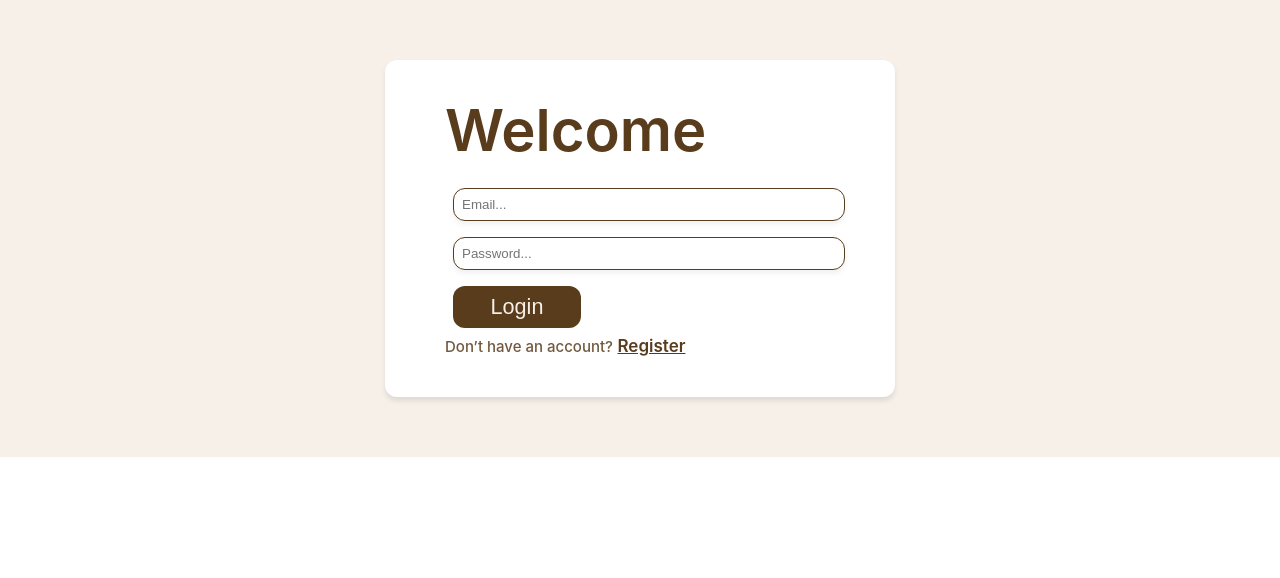
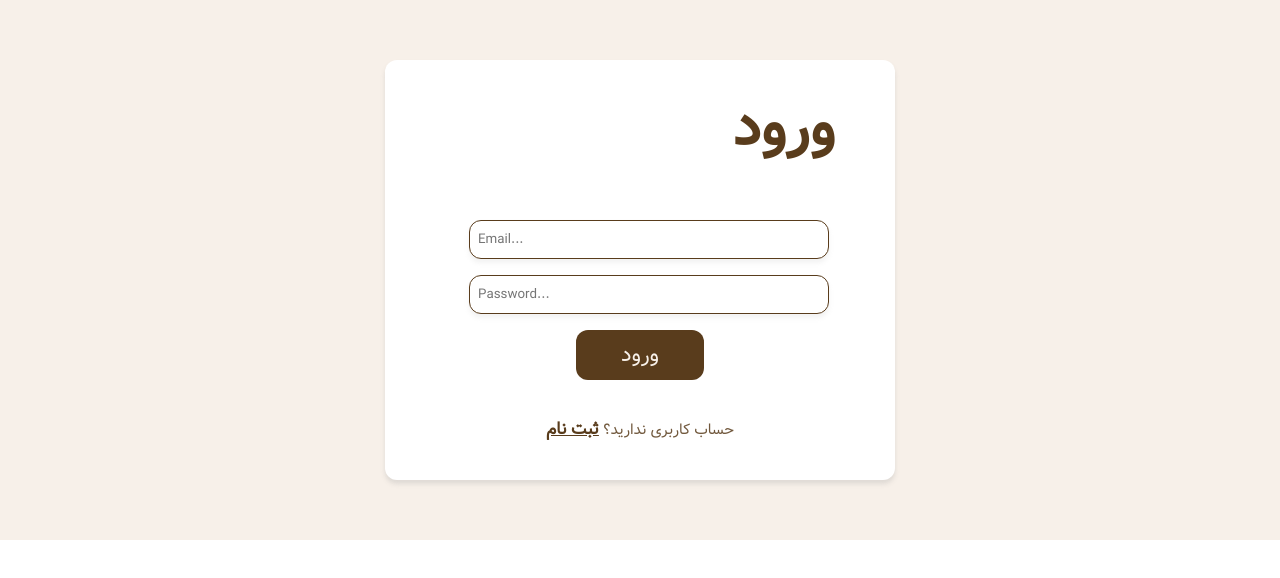
Before and after one commit to alirezanaserinia/project-front-dbrg, a React (Create React App) app: page /login in a window 1280 px wide. Shown: the top 578 px of the page. Built offline with nearby package versions, Linux system fonts and the light colour scheme.

Commit message:
login & reg persian corrected

```diff
--- /dev/null
+++ b/public/index.css
@@ -0,0 +1,8 @@
+@font-face {
+    font-family: 'Vazir-FD';
+    src: url('./fonts/Vazir.woff');
+}
+
+body *{
+    font-family: 'Vazir-FD';
+}
--- a/public/index.html
+++ b/public/index.html
@@ -1,9 +1,9 @@
 <!DOCTYPE html>
 <html lang="en">
   <head>
+    <link rel="stylesheet" href="./index.css">
     <meta charset="utf-8" />
     <meta name="viewport" content="width=device-width, initial-scale=1" />
-
     <title>DBRG App</title>
   </head>
     <body>
--- a/src/components/Login_Register/Login.jsx
+++ b/src/components/Login_Register/Login.jsx
@@ -137,12 +137,12 @@ const Login = () => {
             <div className="login_register_main">
                 <div className="login_register">
                     <div className="login_register_welcome_text">
-                        Welcome
+                        ورود
                     </div>
                     <div className="login_register_baloot_logo">
                         {/* <img src={BalootLogo} alt="Baloot-logo"/> */}
                     </div>
-                    <form onSubmit={formHandler}>
+                    <form onSubmit={formHandler} className='login_btn'>
                         {elementsArray.map((item) => {
                             return (
                                 <Input
@@ -157,17 +157,17 @@ const Login = () => {
                             )
                         })}
                         <Button btnType="submit md">
-                            Login
+                            ورود
                         </Button>
                     </form>
                     <div className="login_register_navigation">
                         <span>
-                            Don’t have an account?
+                            حساب کاربری ندارید؟
                         </span>
                         {' '}
                         <span>
                             <Link to="/register">
-                                Register
+                                ثبت نام
                             </Link>
                         </span>
                     </div>
--- a/src/components/Login_Register/Login_Register.css
+++ b/src/components/Login_Register/Login_Register.css
@@ -30,6 +30,7 @@
     font-size: 58px;
     line-height: 60px;
     color: #593C1C;
+    text-align: right;
 }
 .login_register_baloot_logo {
     margin-top: 20px;
@@ -38,6 +39,7 @@
 .login_register_navigation {
     line-height: 20px;
     margin-top: auto;
+    text-align: center;
 }
 .login_register_navigation span:first-child {
     font-weight: 500;
@@ -89,3 +91,7 @@
 .github-link span {
     font-size: 1rem;
 }
+.login_btn {
+    padding: 2rem 1rem;
+    text-align: center;
+}
--- a/src/components/Login_Register/Register.jsx
+++ b/src/components/Login_Register/Register.jsx
@@ -25,50 +25,11 @@ const Register = () => {
                 valid: false,
                 used: false,
             },
-            email: {
-                elementType: 'input',
-                elementConfig: {
-                    type: 'email',
-                    placeholder: 'Email...',
-                },
-                value: '',
-                validation: {
-                    required: true,
-                },
-                valid: false,
-                used: false,
-            },
             password: {
                 elementType: 'input',
                 elementConfig: {
                     type: 'password',
                     placeholder: 'Password...',
-                },
-                value: '',
-                validation: {
-                    required: true,
-                },
-                valid: false,
-                used: false,
-            },
-            birthDate: {
-                elementType: 'input',
-                elementConfig: {
-                    type: 'date',
-                    defaultValue: "2000-01-01",
-                },
-                value: null,
-                validation: {
-                    required: true,
-                },
-                valid: false,
-                used: false,
-            },
-            address: {
-                elementType: 'input',
-                elementConfig: {
-                    type: 'text',
-                    placeholder: 'Address...',
                 },
                 value: '',
                 validation: {
@@ -102,11 +63,8 @@ const Register = () => {
         try {
             let username = state.form.username.value;
             let password = state.form.password.value;
-            let email = state.form.email.value;
-            let birthDate = state.form.birthDate.value;
-            let address = state.form.address.value;
-            let isFormValid = state.form.username.valid && state.form.password.valid && state.form.email.valid &&
-                    state.form.birthDate.valid && state.form.address.valid;
+
+            let isFormValid = state.form.username.valid && state.form.password.valid;
             if (!isFormValid) {
                 toast.error("There are items that require your attention!", {
                     position: toast.POSITION.TOP_LEFT
@@ -180,12 +138,12 @@ const Register = () => {
             <div class="login_register_main">
                 <div class="login_register">
                     <div class="login_register_welcome_text">
-                        Sign Up
+                        ثبت نام
                     </div>
                     <div class="login_register_baloot_logo">
                         {/* <img src={BalootLogo} alt="Baloot-logo" /> */}
                     </div>
-                    <form onSubmit={formHandler}>
+                    <form onSubmit={formHandler} className='login_btn'>
                         {elementsArray.map((item) => {
                             return (
                                 <Input
@@ -200,17 +158,17 @@ const Register = () => {
                             )
                         })}
                         <Button btnType="submit md">
-                            Register
+                            ثبت نام
                         </Button>
                     </form>
                     <div class="login_register_navigation">
                         <span>
-                            Already have account?
+                            قبلا ثبت نام کرده اید؟
                         </span>
                         {" "}
                         <span>
                             <Link to="/login">
-                                Login
+                                ورود
                             </Link>
                         </span>
                     </div>
--- a/src/index.css
+++ /dev/null
@@ -1,13 +0,0 @@
-body {
-  margin: 0;
-  font-family: -apple-system, BlinkMacSystemFont, 'Segoe UI', 'Roboto', 'Oxygen',
-    'Ubuntu', 'Cantarell', 'Fira Sans', 'Droid Sans', 'Helvetica Neue',
-    sans-serif;
-  -webkit-font-smoothing: antialiased;
-  -moz-osx-font-smoothing: grayscale;
-}
-
-code {
-  font-family: source-code-pro, Menlo, Monaco, Consolas, 'Courier New',
-    monospace;
-}
--- a/src/index.js
+++ b/src/index.js
@@ -1,7 +1,6 @@
 import React from 'react';
 import ReactDOM from 'react-dom/client';
 import { BrowserRouter, Route, Routes } from "react-router-dom";
-import './index.css';
 import App from './App';
 import Login from './components/Login_Register/Login';
 import Register from './components/Login_Register/Register';
```
Also changed, not shown: public/fonts/Vazir.woff (added).
